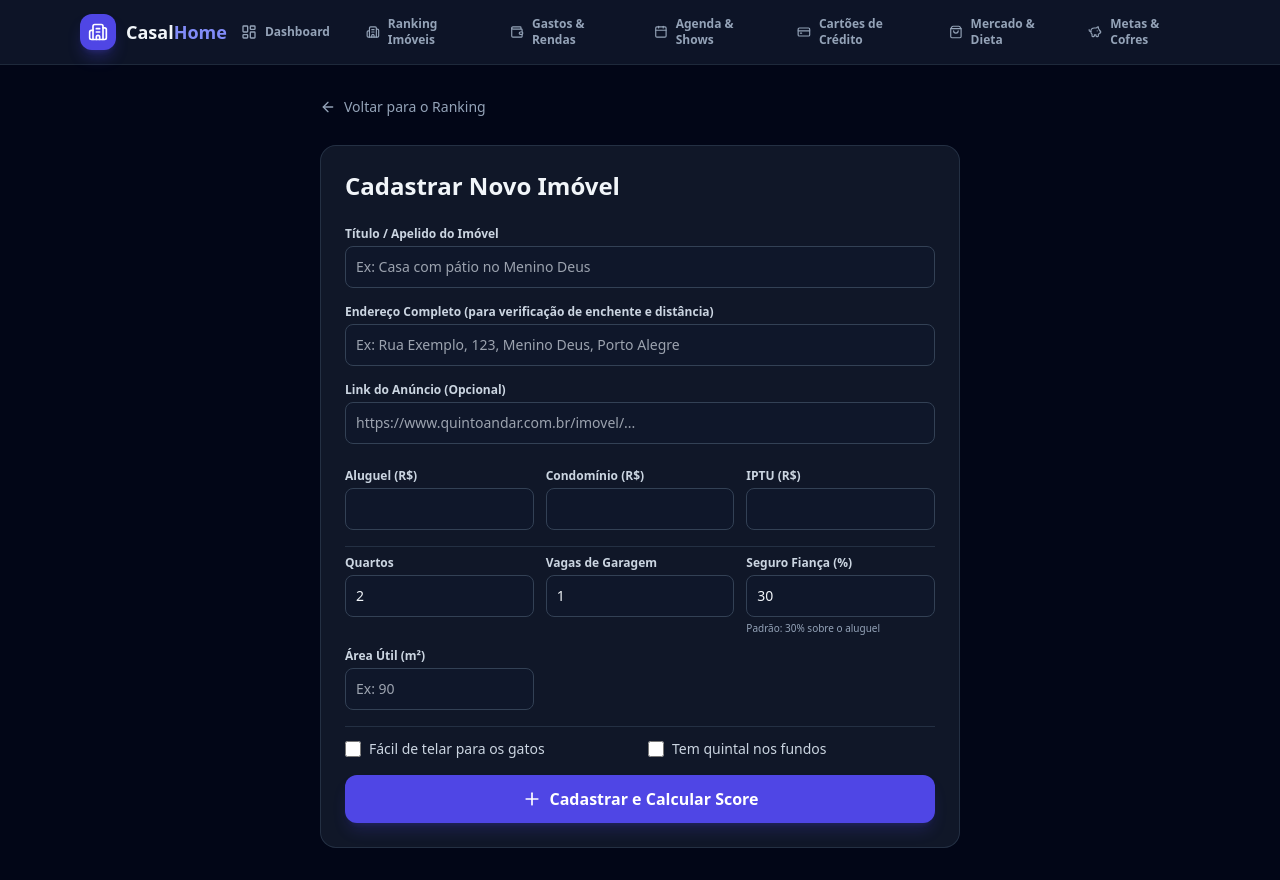
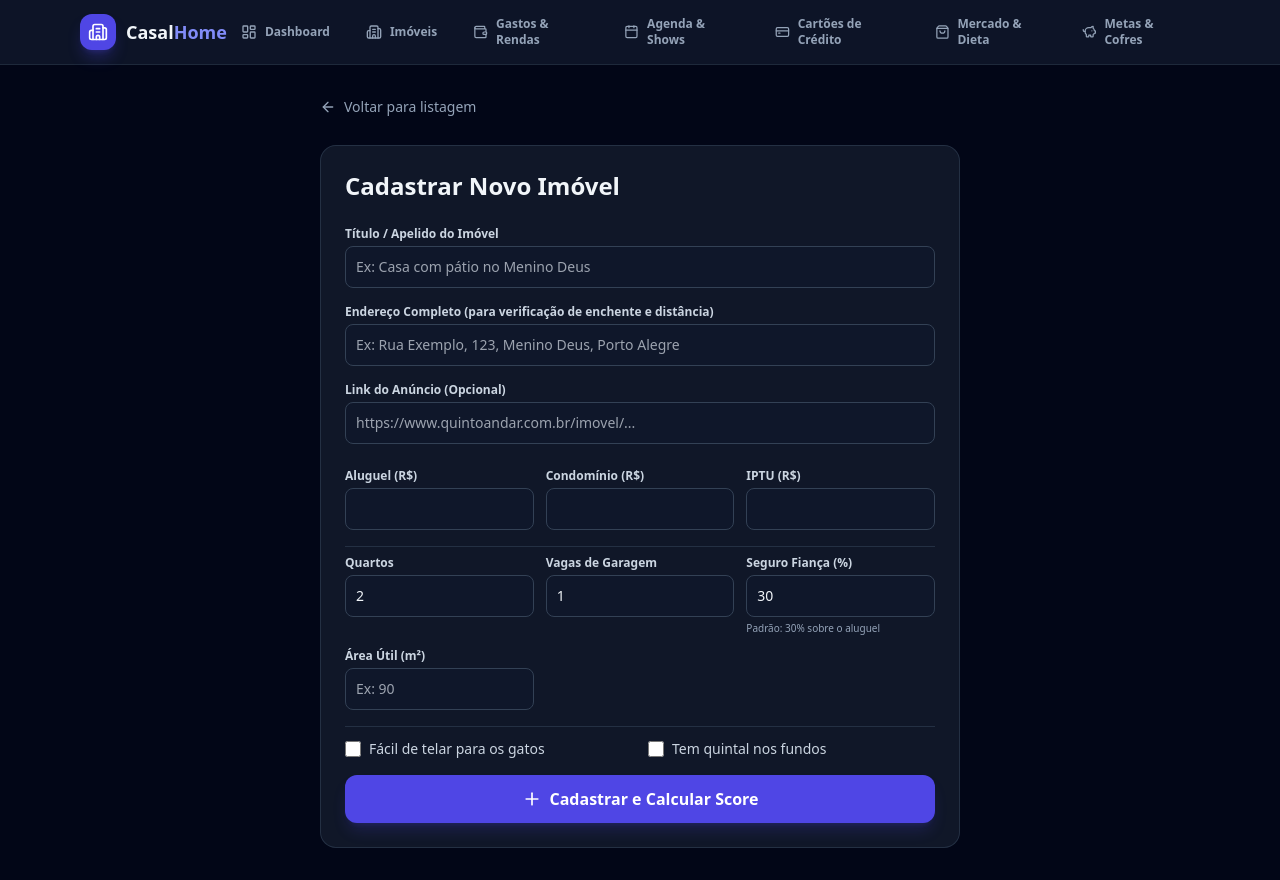
Before and after one commit to sulzbacher/aluguel-imoveis-app, a React (Vite) app in the folder frontend/: page /novo in a window 1280 px wide. Built offline with nearby package versions, Linux system fonts and the light colour scheme.

Commit message:
renomeia página Listagem para ListagemImoveis e atualiza rota de /ranking para /imoveis

```diff
--- a/frontend/index.html
+++ b/frontend/index.html
@@ -3,7 +3,7 @@
   <head>
     <meta charset="UTF-8" />
     <meta name="viewport" content="width=device-width, initial-scale=1.0" />
-    <title>Calculadora de Imóveis</title>
+    <title>CasalHome</title>
   </head>
   <body>
     <div id="root"></div>
--- a/frontend/src/App.jsx
+++ b/frontend/src/App.jsx
@@ -1,7 +1,7 @@
 import { BrowserRouter, Route, Routes } from 'react-router-dom'
 import { DetalhesImovel } from './pages/DetalhesImovel'
 import { GastosMensais } from './pages/GastosMensais'
-import { Listagem } from './pages/Listagem'
+import { ListagemImoveis } from './pages/ListagemImoveis'
 import { NovoImovel } from './pages/NovoImovel'
 
 import { Navbar } from './components/Navbar'
@@ -22,7 +22,7 @@ function App() {
         <main className="flex-1">
           <Routes>
             <Route path="/" element={<Dashboard />} />
-            <Route path="/ranking" element={<Listagem />} />
+            <Route path="/imoveis" element={<ListagemImoveis />} />
             <Route path="/imovel/:id" element={<DetalhesImovel />} />
             <Route path="/novo" element={<NovoImovel />} />
             <Route path="/gastos" element={<GastosMensais />} />
--- a/frontend/src/components/Navbar.jsx
+++ b/frontend/src/components/Navbar.jsx
@@ -37,15 +37,15 @@ export function Navbar() {
           </Link>
 
           <Link
-            to="/ranking"
+            to="/imoveis"
             className={`flex items-center gap-2 px-3.5 py-2 rounded-xl text-xs font-semibold transition ${
-              isActive('/ranking')
+              isActive('/imoveis')
                 ? 'bg-indigo-950/80 text-indigo-300 border border-indigo-700/50'
                 : 'text-slate-400 hover:text-slate-200 hover:bg-slate-800/60'
             }`}
           >
             <Building2 className="w-4 h-4" />
-            <span>Ranking Imóveis</span>
+            <span>Imóveis</span>
           </Link>
 
           <Link
--- a/frontend/src/pages/Dashboard.jsx
+++ b/frontend/src/pages/Dashboard.jsx
@@ -173,7 +173,7 @@ export function Dashboard() {
             <Award className="w-4 h-4 text-amber-400" /> Líderes do Ranking de Imóveis
           </span>
           <Link
-            to="/ranking"
+            to="/imoveis"
             className="text-xs text-indigo-400 hover:text-indigo-300 font-semibold flex items-center gap-1"
           >
             Ver Ranking Completo <ArrowRight className="w-3.5 h-3.5" />
--- a/frontend/src/pages/DetalhesImovel.jsx
+++ b/frontend/src/pages/DetalhesImovel.jsx
@@ -83,8 +83,8 @@ export function DetalhesImovel() {
   return (
     <div className="max-w-4xl mx-auto px-4 py-8 space-y-6">
       {/* Voltar */}
-      <Link to="/ranking" className="inline-flex items-center gap-2 text-sm text-slate-400 hover:text-slate-200">
-        <ArrowLeft className="w-4 h-4" /> Voltar para o Ranking
+      <Link to="/imoveis" className="inline-flex items-center gap-2 text-sm text-slate-400 hover:text-slate-200">
+        <ArrowLeft className="w-4 h-4" /> Voltar para listagem
       </Link>
 
       {/* Header com Título, Endereço e Link Externo */}
--- a/frontend/src/pages/Listagem.jsx
+++ b/frontend/src/pages/ListagemImoveis.jsx
@@ -5,7 +5,7 @@ import { ImovelCard } from '../components/ImovelCard'
 import { RankingTable } from '../components/RankingTable'
 import { getImoveis, reavaliarTodosImoveis } from '../services/imoveisService'
 
-export function Listagem() {
+export function ListagemImoveis() {
   const [imoveis, setImoveis] = useState([])
   const [loading, setLoading] = useState(true)
   const [modoVisualizacao, setModoVisualizacao] = useState('cards')
--- a/frontend/src/pages/NovoImovel.jsx
+++ b/frontend/src/pages/NovoImovel.jsx
@@ -30,8 +30,8 @@ export function NovoImovel() {
 
   return (
     <div className="max-w-2xl mx-auto px-4 py-8 space-y-6">
-      <Link to="/" className="inline-flex items-center gap-2 text-sm text-slate-400 hover:text-slate-200">
-        <ArrowLeft className="w-4 h-4" /> Voltar para o Ranking
+      <Link to="/imoveis" className="inline-flex items-center gap-2 text-sm text-slate-400 hover:text-slate-200">
+        <ArrowLeft className="w-4 h-4" /> Voltar para listagem
       </Link>
 
       <div className="bg-slate-800/50 border border-slate-700/60 p-6 rounded-2xl">
```
